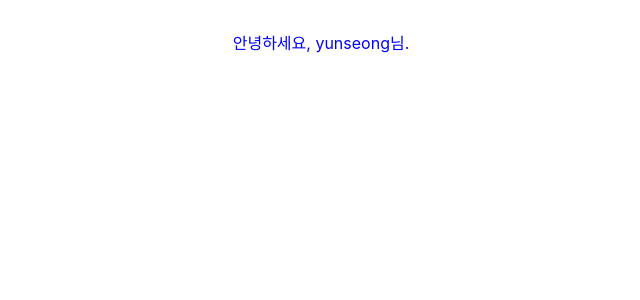
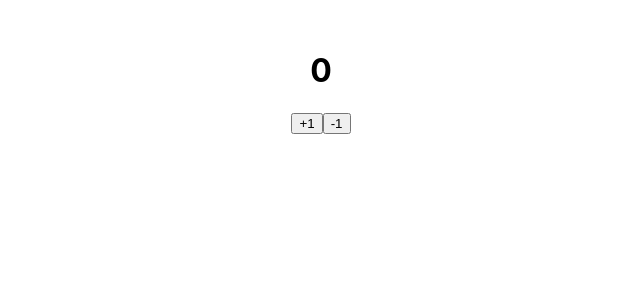
Before and after one commit to 2yunseong/econo-frontend-study, a React (Create React App) app in the folder frontend-study/: page / in a window 1280 px wide. Shown: the top 300 px of the page, without its empty margins (319-959 px from the left). Built offline with nearby package versions, Linux system fonts and the light colour scheme.

Commit message:
feat : 카운터 실습

```diff
--- a/frontend-study/src/App.js
+++ b/frontend-study/src/App.js
@@ -1,11 +1,10 @@
 import React from "react";
 import "./App.css";
-import WelcomeTitle from "./example/WelcomeTitle";
-
+import Counter from "./counter/Counter";
 function App() {
   return (
     <div className="App">
-      <WelcomeTitle name="yunseong" color="blue" />
+      <Counter />
     </div>
   );
 }
--- /dev/null
+++ b/frontend-study/src/counter/Counter.js
@@ -0,0 +1,26 @@
+import React, { useState } from "react";
+
+const Counter = () => {
+  const [number, setNumber] = useState(0);
+
+  const onIncrease = () => {
+    setNumber((number) => number + 1);
+    console.log("+1");
+  };
+
+  const onDecrease = () => {
+    if (number <= 0) return;
+    setNumber((number) => number - 1);
+    console.log("-1");
+  };
+
+  return (
+    <div className="counter">
+      <h1>{number}</h1>
+      <button onClick={onIncrease}>+1</button>
+      <button onClick={onDecrease}>-1</button>
+    </div>
+  );
+};
+
+export default Counter;
--- a/frontend-study/src/example/WelcomeTitle.js
+++ b/frontend-study/src/example/WelcomeTitle.js
@@ -4,4 +4,8 @@ const WelcomeTitle = (props) => {
   return <div style={{ color: props.color }}>안녕하세요, {props.name}님.</div>;
 };
 
+// 기본 Props 값 설정
+WelcomeTitle.defaultProps = {
+  name: "unknowned",
+};
 export default WelcomeTitle;
```
